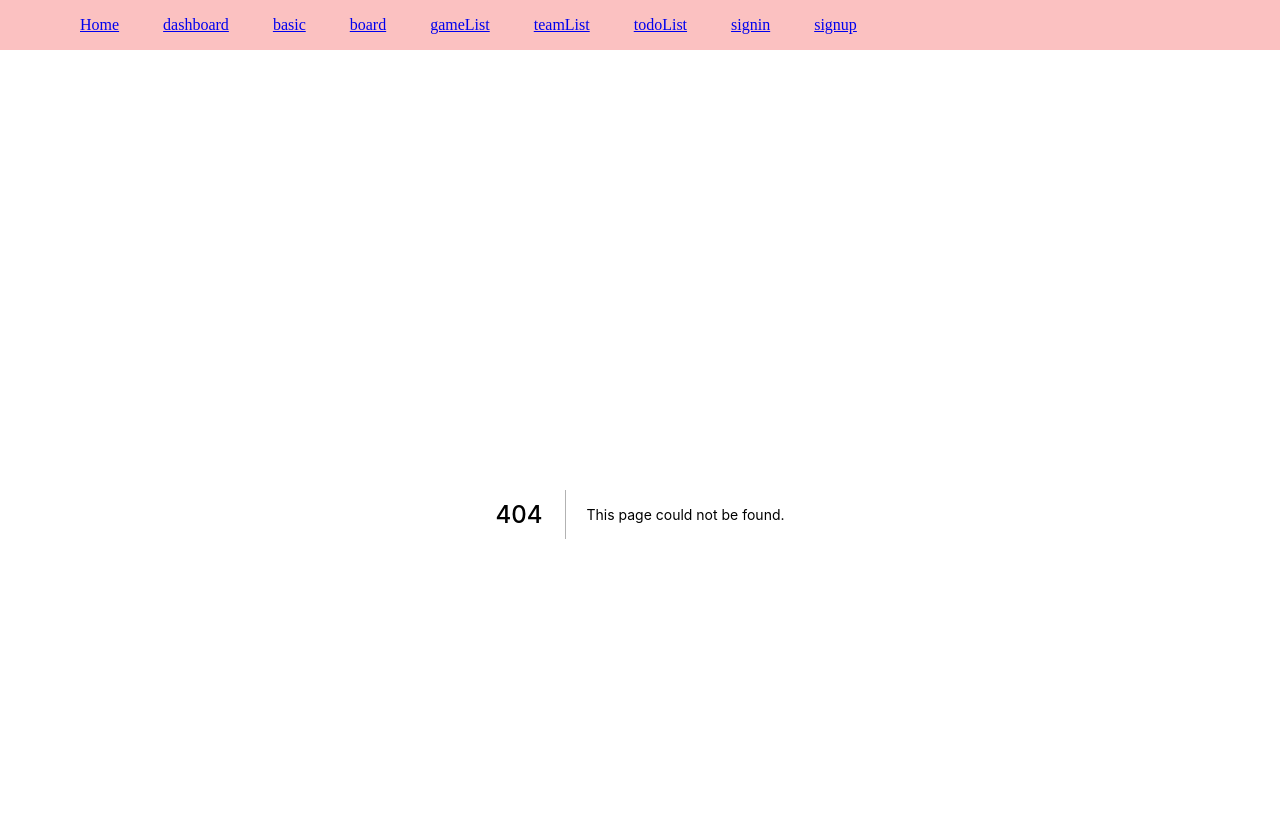
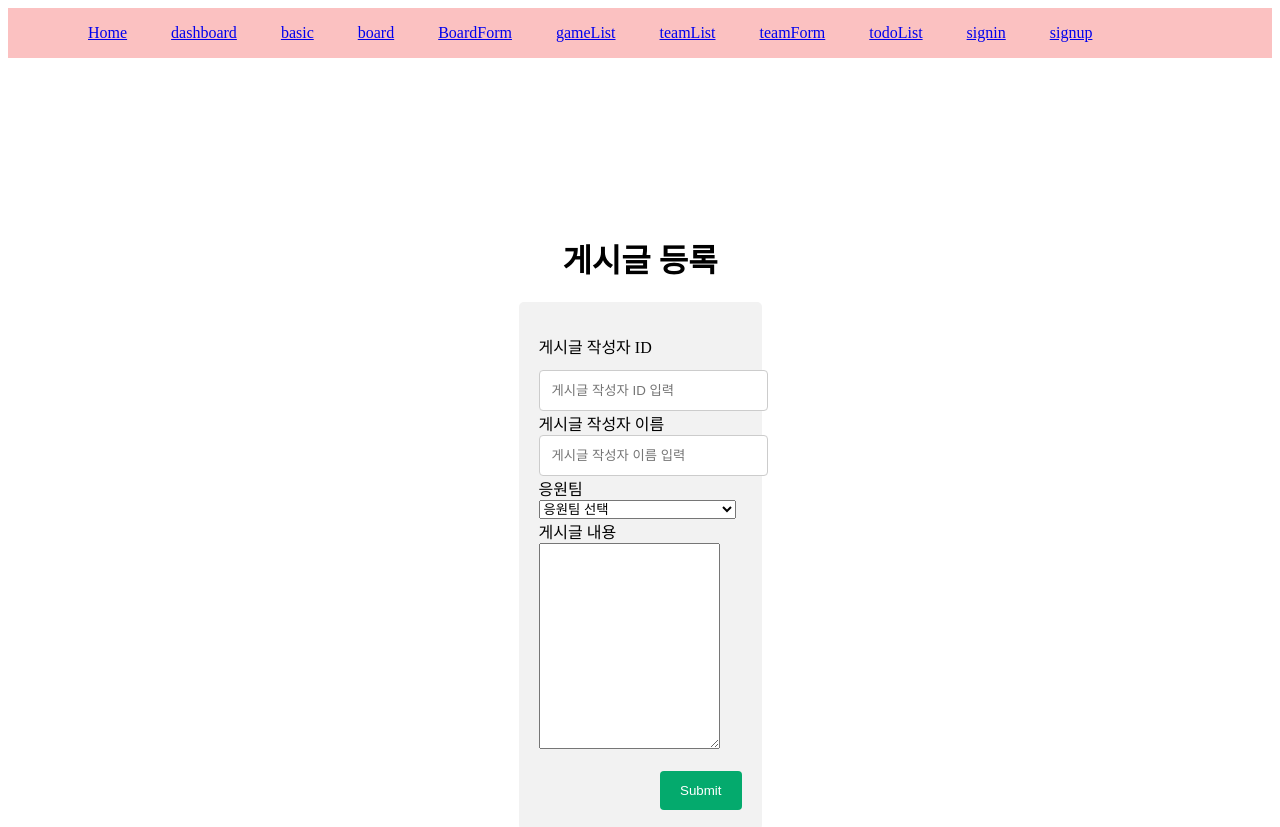
Before and after one commit to JeongMyeongHong/soccer-next, a Next.js app: page /game/team-form in a window 1280 px wide. Before the commit this address had no page. Shown: the top 827 px of the page. Built offline with nearby package versions, Linux system fonts and the light colour scheme.

Commit message:
2022-04-01 create dataset

```diff
--- /dev/null
+++ b/pages/board/styles/board-form.module.css
@@ -0,0 +1,60 @@
+
+  .inputText {
+    width: 100%;
+    padding: 12px;
+    border: 1px solid #ccc;
+    border-radius: 4px;
+    resize: vertical;
+  }
+
+  .label {
+    padding: 12px 12px 12px 0;
+    display: inline-block;
+  }
+
+  .inputSubmit {
+    background-color: #04AA6D;
+    color: white;
+    padding: 12px 20px;
+    border: none;
+    border-radius: 4px;
+    cursor: pointer;
+    float: right;
+  }
+
+  .inputSubmitHover {
+    background-color: #45a049;
+  }
+
+  .container {
+    border-radius: 5px;
+    background-color: #f2f2f2;
+    padding: 20px;
+  }
+
+  .col-25 {
+    float: left;
+    width: 25%;
+    margin-top: 6px;
+  }
+
+  .col-75 {
+    float: left;
+    width: 75%;
+    margin-top: 6px;
+  }
+
+  /* Clear floats after the columns */
+  .row:after {
+    content: "";
+    display: table;
+    clear: both;
+  }
+
+  /* Responsive layout - when the screen is less than 600px wide, make the two columns stack on top of each other instead of next to each other*/
+  /*@media screen and (max-width: 600px) {
+    .col-25, .col-75, input[type=submit] {
+      width: 100%;
+      margin-top: 0;
+    }
+  } */
--- a/pages/common/Nav.js
+++ b/pages/common/Nav.js
@@ -9,8 +9,10 @@ export default function Nav(){
                 <li className={style.li}> <Link href='/admin/dashboard'>dashboard</Link></li>
                 <li className={style.li}> <Link href='/basic/basic-list'>basic</Link></li>
                 <li className={style.li}> <Link href='/board/board-list'>board</Link></li>
+                <li className={style.li}> <Link href='/board/board-form'>BoardForm</Link></li>
                 <li className={style.li}> <Link href='/game/game-list'>gameList</Link></li>
                 <li className={style.li}> <Link href='/game/team-list'>teamList</Link></li>
+                <li className={style.li}> <Link href='/game/team-form'>teamForm</Link></li>
                 <li className={style.li}> <Link href='/todo/todo-list'>todoList</Link></li>
                 <li className={style.li}> <Link href='/user/sign-in'>signin</Link></li>
                 <li className={style.li}> <Link href='/user/sign-up'>signup</Link></li>
--- /dev/null
+++ b/pages/game/styles/team-form.module.css
@@ -0,0 +1,52 @@
+.inputText {
+  width: 100%;
+  padding: 12px;
+  border: 1px solid #ccc;
+  border-radius: 4px;
+  resize: vertical;
+  }
+
+
+  .label {
+  padding: 12px 12px 12px 0;
+  display: inline-block;
+  }
+
+  .inputSubmit {
+  background-color: #04AA6D;
+  color: white;
+  padding: 12px 20px;
+  border: none;
+  border-radius: 4px;
+  cursor: pointer;
+  float: right;
+  }
+
+  .inputSubmit:hover {
+  background-color: #45a049;
+  }
+
+  .container {
+  border-radius: 5px;
+  background-color: #f2f2f2;
+  padding: 20px;
+  }
+
+  .col25 {
+  float: left;
+  width: 25%;
+  margin-top: 6px;
+  }
+
+  .col75 {
+  float: left;
+  width: 75%;
+  margin-top: 6px;
+  }
+
+  /* Clear floats after the columns */
+  .row:after {
+  content: "";
+  display: table;
+  clear: both;
+  }
--- /dev/null
+++ b/pages/game/team-form.js
@@ -0,0 +1,73 @@
+import style from "board/styles/board-form.module.css"
+import { useState } from "react";
+
+export default function TeamForm(){
+    const [inputs, setInputs] = useState({})
+    const {passengerId, name, teamId, subject} = inputs
+
+    const onChange = (e) => {
+        e.preventDefault()
+        const { name, value } = e.target
+        setInputs({
+            ...inputs,
+            [name]: value
+        })
+    }
+
+    const handleSubmit = e => {
+        e.preventDefault()
+        const request = {passengerId, name, teamId, subject}
+        alert(`등록할 게시글 : ${JSON.stringify(request)}`)
+    }
+    return (<>
+        <h1>게시글 등록</h1>
+        <div className={style.container}>
+            <form action="">
+            <div className={style.row}>
+                <div className={style.col25}>
+                <label className={style.label} htmlFor="passengerId">게시글 작성자 ID</label>
+                </div>
+                <div className={style.col75}>
+                <input type="text" className={style.inputText}
+                id="passengerId" name="passengerId" onChange={onChange} placeholder="게시글 작성자 ID 입력"/>
+                </div>
+            </div>
+            <div className={style.row}>
+                <div className={style.col25}>
+                <label htmlFor="name">게시글 작성자 이름</label>
+                </div>
+                <div className={style.col75}>
+                <input type="text" className={style.inputText}
+                id="name" name="name" onChange={onChange} placeholder="게시글 작성자 이름 입력"/>
+                </div>
+            </div>
+            <div className={style.row}>
+                <div className={style.col25}>
+                <label htmlFor="team">응원팀</label>
+                </div>
+                <div className={style.col75}>
+                <select onChange={onChange} id="teamId" name="teamId">
+                    <option value="">응원팀 선택</option>
+                    <option value="K09" defaultValue>Fc seoul</option>
+                    <option value="K02">Suwon Samseong blue wings</option>
+                    <option value="K04">Incheon United</option>
+                </select>
+                </div>
+            </div>
+            <div className={style.row}>
+                <div className={style.col25}>
+                <label htmlFor="subject">게시글 내용</label>
+                </div>
+                <div className={style.col75}>
+                <textarea  id="subject" name="subject" onChange={onChange} style={{height:200 + "px"}}></textarea>
+                </div>
+            </div>
+            <br/>
+            <div className={style.row}>
+                <input type="submit" onClick={handleSubmit} className={style.inputSubmit}
+                value="Submit"/>
+            </div>
+            </form>
+            </div>
+    </>)
+}
```
Also changed, not shown: pages/board/board-form.js (added, +71 -0 lines).
